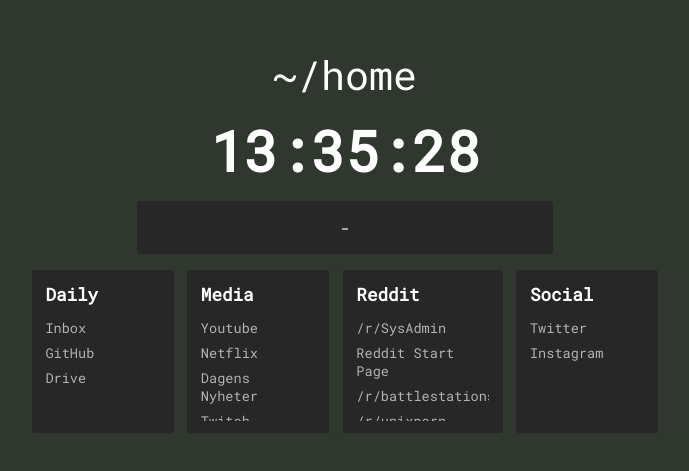
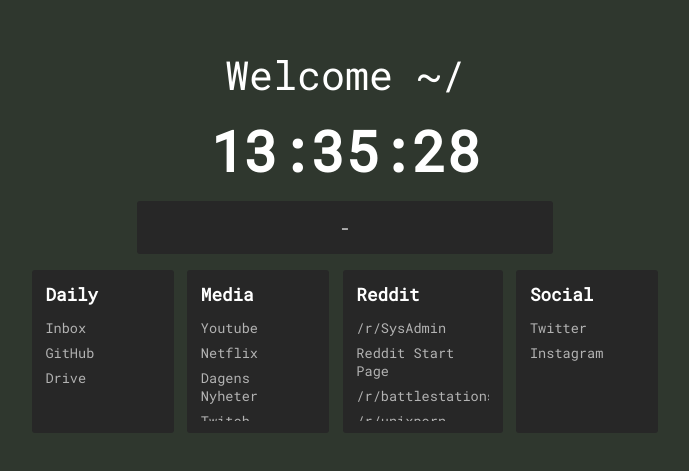
Before and after one commit to NeverW8/SimpleHomepage, a plain HTML site: page index.html in a window 1280 px wide. Shown: the part 165-636 px from the top of the page, without its empty margins (295-984 px from the left). Drawn offline with Linux system fonts and the light colour scheme; no server answers.

Commit message:
Fixed a stupid h1
* Changed h1 from "~/home" to "Welcome ~/"

```diff
--- a/index.html
+++ b/index.html
@@ -19,7 +19,7 @@
       />
     </div>
     <div class="container">
-      <h1>~/home</h1>
+      <h1>Welcome ~/</h1>
       <div id="clock"></div>
       <div class="weather-container">
         <div class="row">
```
